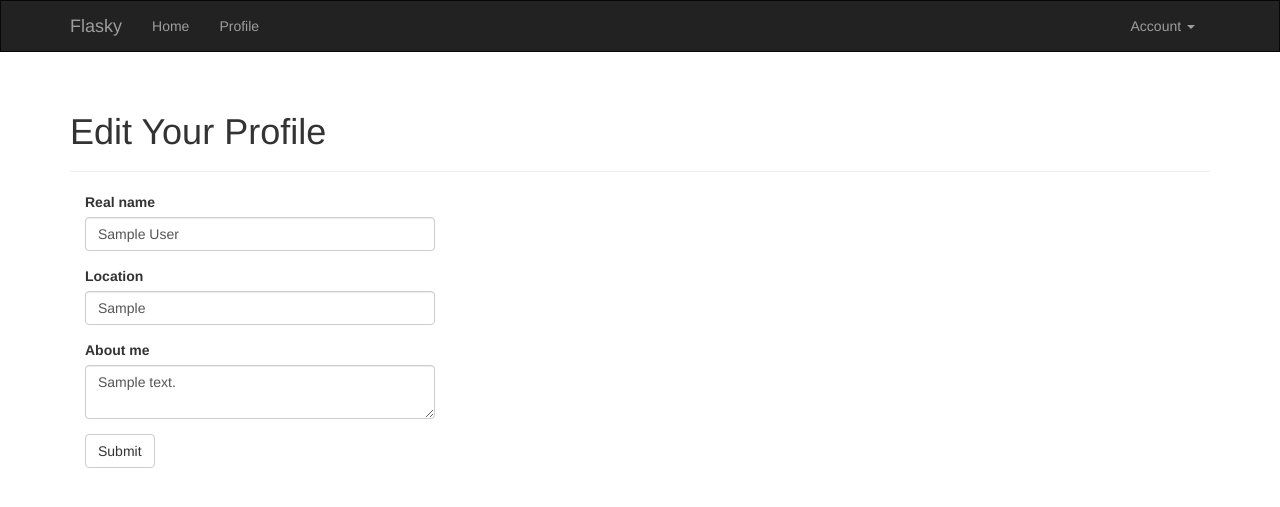
After one commit to M0ng00se7169/flasky-blog, a Flask app: page /edit-profile in a window 1280 px wide. The commit adds this page. Shown: the top 507 px of the page. Run offline with Flask 2, Linux system fonts and the light colour scheme; a user stored in the database is signed in; tables that the repository leaves empty hold one stand-in row (values such as "Sample post"); some libraries are stand-ins or nearby versions.

Commit message:
editing profiles functionality

```diff
--- a/app/auth/views.py
+++ b/app/auth/views.py
@@ -63,11 +63,13 @@ def confirm(token):
 
 @auth.before_app_request
 def before_request():
-    if current_user.is_authenticated \
-            and not current_user.confirmed \
+    if current_user.is_authenticated:
+        current_user.ping()
+        if not current_user.confirmed \
+            and request.endpoint \
             and request.blueprint != 'auth' \
             and request.endpoint != 'static':
-        return redirect(url_for('auth.unconfirmed'))
+            return redirect(url_for('auth.unconfirmed'))
 
 
 @auth.route('/unconfirmed')
--- a/app/main/forms.py
+++ b/app/main/forms.py
@@ -1,8 +1,48 @@
 from flask_wtf import FlaskForm
-from wtforms.validators import DataRequired
-from wtforms import StringField, SubmitField
+from wtforms.validators import DataRequired, Length, Email, Regexp
+from wtforms import (
+    StringField, SubmitField, TextAreaField,
+    SelectField, SubmitField, BooleanField
+)
+from wtforms import ValidationError
+
+from ..models import Role, User
 
 
 class NameForm(FlaskForm):
     name = StringField('What is your name?', validators=[DataRequired()])
     submit = SubmitField('Submit')
+
+
+class EditProfileForm(FlaskForm):
+    name = StringField('Real name', validators=[Length(0, 64)])
+    location = StringField('Location', validators=[Length(0, 64)])
+    about_me = TextAreaField('About me')
+    submit = SubmitField('Submit')
+
+
+class EditProfileAdminForm(FlaskForm):
+    email = StringField('Email', validators=[DataRequired(), Length(1, 64),
+                                             Email()])
+    username = StringField('Username', validators=[
+        DataRequired(), Length(1, 64),
+        Regexp('^[A-Za-z][A-Za-z0-9_.]*$', 0,
+               'Usernames must have only letters, numbers, dots or '
+               'underscores')])
+    confirmed = BooleanField('Confirmed')
+    role = SelectField('Role', coerce=int)
+    name = StringField('Real name', validators=[Length(0, 64)])
+    location = StringField('Location', validators=[Length(0, 64)])
+    about_me = TextAreaField('About me')
+    submit = SubmitField('Submit')
+
+    def __init__(self, user, *args, **kwargs):
+        super(EditProfileAdminForm, self).__init__(*args, **kwargs)
+        self.role.choices = [(role.id, role.name)
+                             for role in Role.query.order_by(Role.name).all()]
+        self.user = user
+
+    def validate_email(self, field):
+        if field.data != self.user.email and \
+                User.query.filter_by(email=field.data).first():
+            raise ValidationError('Email already registered.')
--- a/app/main/views.py
+++ b/app/main/views.py
@@ -1,7 +1,64 @@
-from flask import render_template
+from flask import render_template, redirect, url_for, abort, flash
+from flask_login import login_required, current_user
 from . import main
+from .. import db
+from ..models import User
+from ..decorators import admin_required
+from .forms import EditProfileForm, EditProfileAdminForm
 
 
 @main.route('/')
 def index():
     return render_template('index.html')
+
+
+@main.route('/user/<username>')
+def user(username):
+    user = User.query.filter_by(username=username).first_or_404()
+    return render_template('user.html', user=user)
+
+
+@main.route('/edit-profile', methods=['GET', 'POST'])
+@login_required
+def edit_profile():
+    form = EditProfileForm()
+    if form.validate_on_submit():
+        current_user.name = form.name.data
+        current_user.location = form.location.data
+        current_user.about_me = form.about_me.data
+        db.session.add(current_user._get_current_object())
+        db.session.commit()
+        flash('Your profile has been updated.')
+        return redirect(url_for('.user', username=current_user.username))
+    form.name.data = current_user.name
+    form.location.data = current_user.location
+    form.about_me.data = current_user.about_me
+    return render_template('edit_profile.html', form=form)
+
+
+@main.route('/edit-profile/<int:id>', methods=['GET', 'POST'])
+@login_required
+@admin_required
+def edit_profile_admin(id):
+    user = User.query.get_or_404(id)
+    form = EditProfileAdminForm(user=user)
+    if form.validate_on_submit():
+        user.email = form.email.data
+        user.username = form.username.data
+        user.confirmed = form.confirmed.data
+        user.role = Role.query.get(form.role.data)
+        user.name = form.name.data
+        user.location = form.location.data
+        user.about_me = form.about_me.data
+        db.session.add(user)
+        db.session.commit()
+        flash('The profile has been updated.')
+        return redirect(url_for('.user', username=user.username))
+    form.email.data = user.email
+    form.username.data = user.username
+    form.confirmed.data = user.confirmed
+    form.role.data = user.role_id
+    form.name.data = user.name
+    form.location.data = user.location
+    form.about_me.data = user.about_me
+    return render_template('edit_profile.html', form=form, user=user)
--- a/app/models.py
+++ b/app/models.py
@@ -1,3 +1,4 @@
+from datetime import datetime
 from werkzeug.security import generate_password_hash, check_password_hash
 from itsdangerous import TimedJSONWebSignatureSerializer as Serializer
 from flask import current_app
@@ -6,6 +7,7 @@ from . import db, login_manager
 
 
 class Permission:
+    """Enum class for describing permissions"""
     FOLLOW = 1
     COMMENT = 2
     WRITE = 4
@@ -14,6 +16,7 @@ class Permission:
 
 
 class Role(db.Model):
+    """Class of model Role and custom logic methods"""
     __tablename__ = 'roles'
     id = db.Column(db.Integer, primary_key=True)
     name = db.Column(db.String(64), unique=True)
@@ -67,8 +70,14 @@ class Role(db.Model):
 
 
 class User(UserMixin, db.Model):
+    """Class of model User and custom logic methods"""
     __tablename__ = 'users'
     id = db.Column(db.Integer, primary_key=True)
+    name = db.Column(db.String(64))
+    location = db.Column(db.String(64))
+    about_me = db.Column(db.Text())
+    member_since = db.Column(db.DateTime(), default=datetime.utcnow)
+    last_seen = db.Column(db.DateTime(), default=datetime.utcnow)
     email = db.Column(db.String(64), unique=True, index=True)
     username = db.Column(db.String(64), unique=True, index=True)
     role_id = db.Column(db.Integer, db.ForeignKey('roles.id'))
@@ -156,6 +165,11 @@ class User(UserMixin, db.Model):
     def is_administrator(self):
         return self.can(Permission.ADMIN)
 
+    def ping(self):
+        self.last_seen = datetime.utcnow()
+        db.session.add(self)
+        db.session.commit()
+
     def __repr__(self):
         return '<User %r>' % self.username
 
--- a/app/templates/base.html
+++ b/app/templates/base.html
@@ -7,9 +7,9 @@
 <link rel="shortcut icon" href="{{ url_for('static', filename='favicon.ico') }}" type="image/x-icon">
 <link rel="icon" href="{{ url_for('static', filename='favicon.ico') }}" type="image/x-icon">
 <style>
-  .navbar {
-    border-radius: 0;
-  }
+    .navbar {
+        border-radius: 0;
+    }
 </style>
 {% endblock %}
 
@@ -28,6 +28,13 @@
         <div class="navbar-collapse collapse">
             <ul class="nav navbar-nav">
                 <li><a href="{{ url_for('main.index') }}">Home</a></li>
+                {% if current_user.is_authenticated %}
+                <li>
+                    <a href="{{ url_for('main.user', username=current_user.username) }}">
+                        Profile
+                    </a>
+                </li>
+                {% endif %}
             </ul>
             <ul class="nav navbar-nav navbar-right">
                 {% if current_user.is_authenticated %}
--- /dev/null
+++ b/app/templates/edit_profile.html
@@ -0,0 +1,13 @@
+{% extends "base.html" %}
+{% import "bootstrap/wtf.html" as wtf %}
+
+{% block title %}Flasky - Edit Profile{% endblock %}
+
+{% block page_content %}
+<div class="page-header">
+    <h1>Edit Your Profile</h1>
+</div>
+<div class="col-md-4">
+    {{ wtf.quick_form(form) }}
+</div>
+{% endblock %}
```
Also changed, not shown: app/templates/user.html (+32 -4 lines), migrations/versions/62fa627dc21e_.py (added, +38 -0 lines), data-dev.sqlite, 1 other file.
